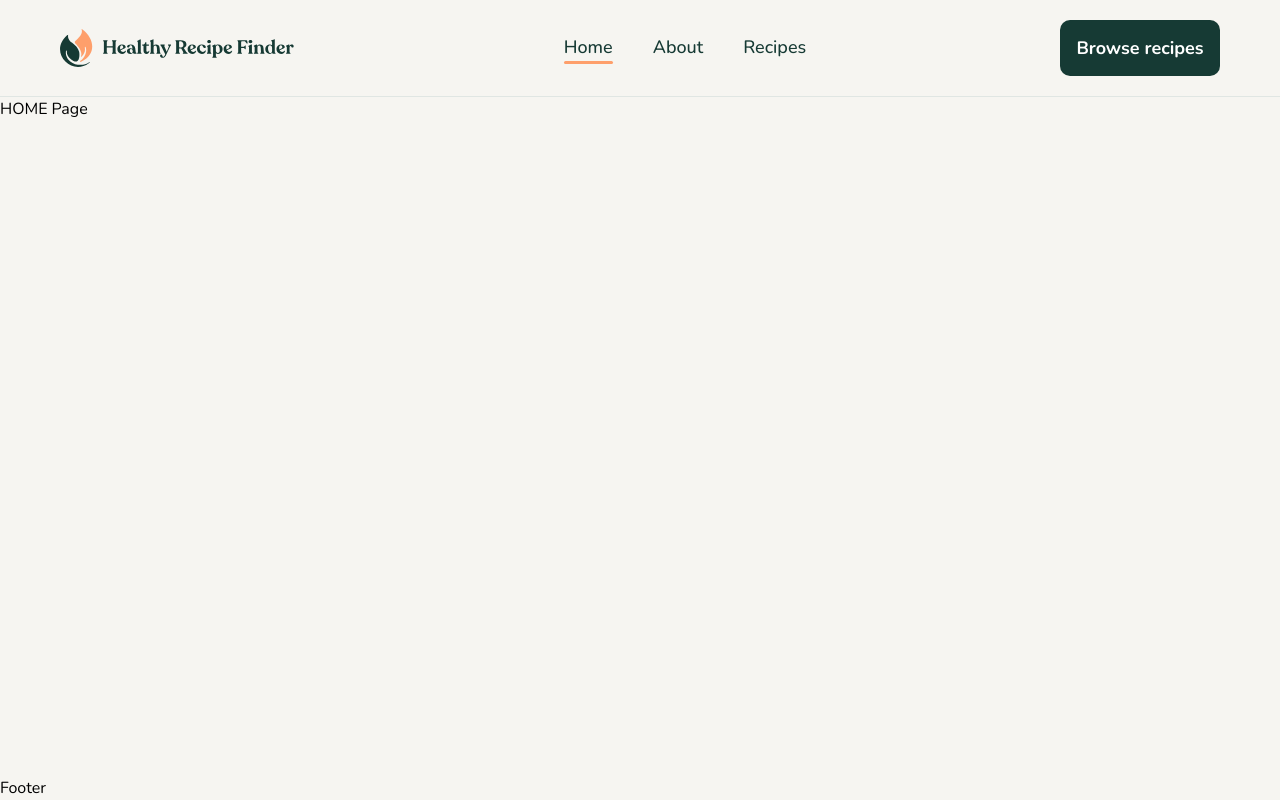
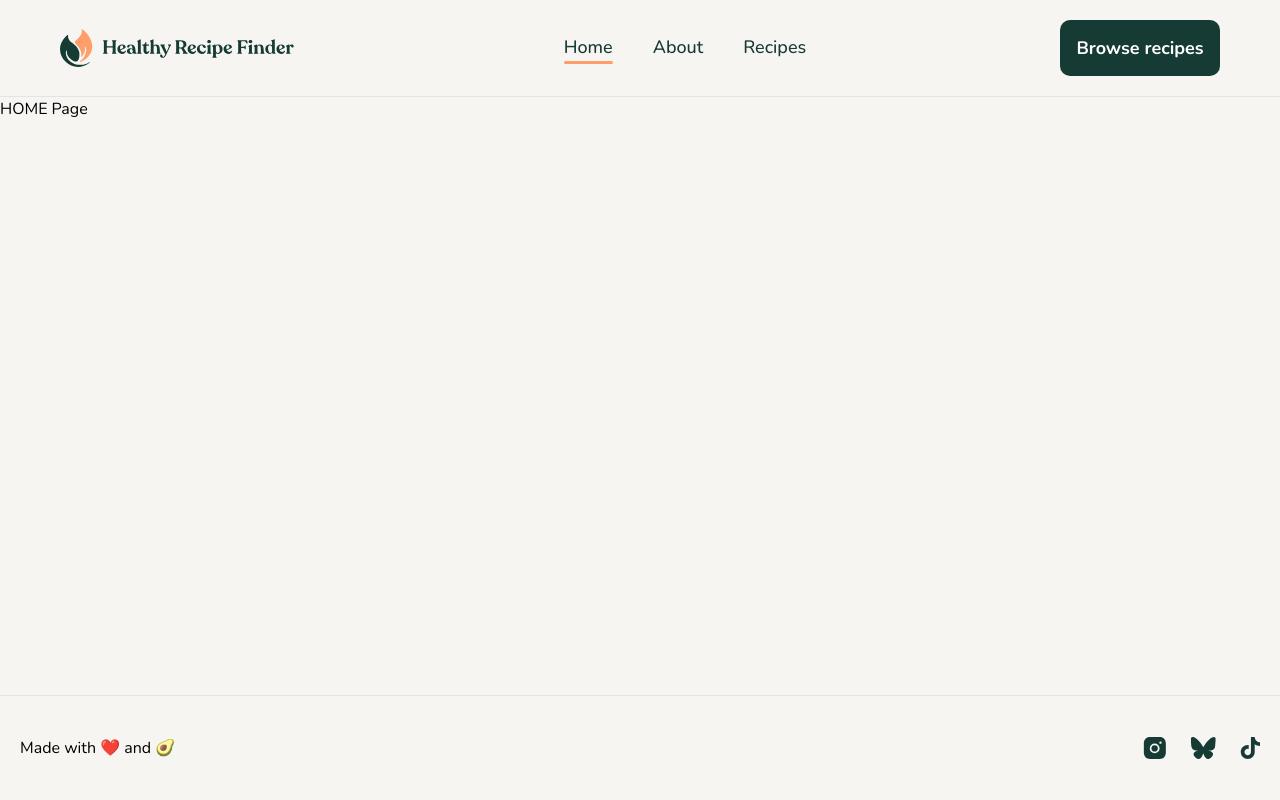
Before and after one commit to Dnori96/WellPlateFinder, a React (Vite) app: page / in a window 1280 px wide. Built offline with nearby package versions, Linux system fonts and the light colour scheme.

Commit message:
feat: implement Footer component with social media links and styling 🎉

```diff
--- a/src/components/Footer.jsx
+++ b/src/components/Footer.jsx
@@ -1,7 +1,29 @@
+import bluesky from '@/images/icons/icon-bluesky.svg';
+import instagram from '@/images/icons/icon-instagram.svg';
+import tiktok from '@/images/icons/icon-tiktok.svg';
+
 export default function Footer() {
   return (
-    <footer>
-      <div>Footer</div>
-    </footer>
+    <>
+      <div className="bg-primary-Neutral-200 h-px mt-10"></div>
+      <footer className="p-[40px_20px] w-full">
+        <div className="flex items-center justify-between max-md:flex-col-reverse max-md:gap-4">
+          <div>
+            <p>Made with ❤️ and 🥑</p>
+          </div>
+          <div className="flex gap-6">
+            <a href="https://www.instagram.com/" target="blank">
+              <img src={instagram} alt="Link to Instagram Logo" />
+            </a>
+            <a href="https://bsky.app/" target="blank">
+              <img src={bluesky} alt="Link to Bluesky Logo" />
+            </a>
+            <a href="https://www.tiktok.com/en/" target="blank">
+              <img src={tiktok} alt="Link to Tiktok Logo" />
+            </a>
+          </div>
+        </div>
+      </footer>
+    </>
   );
 }
```
